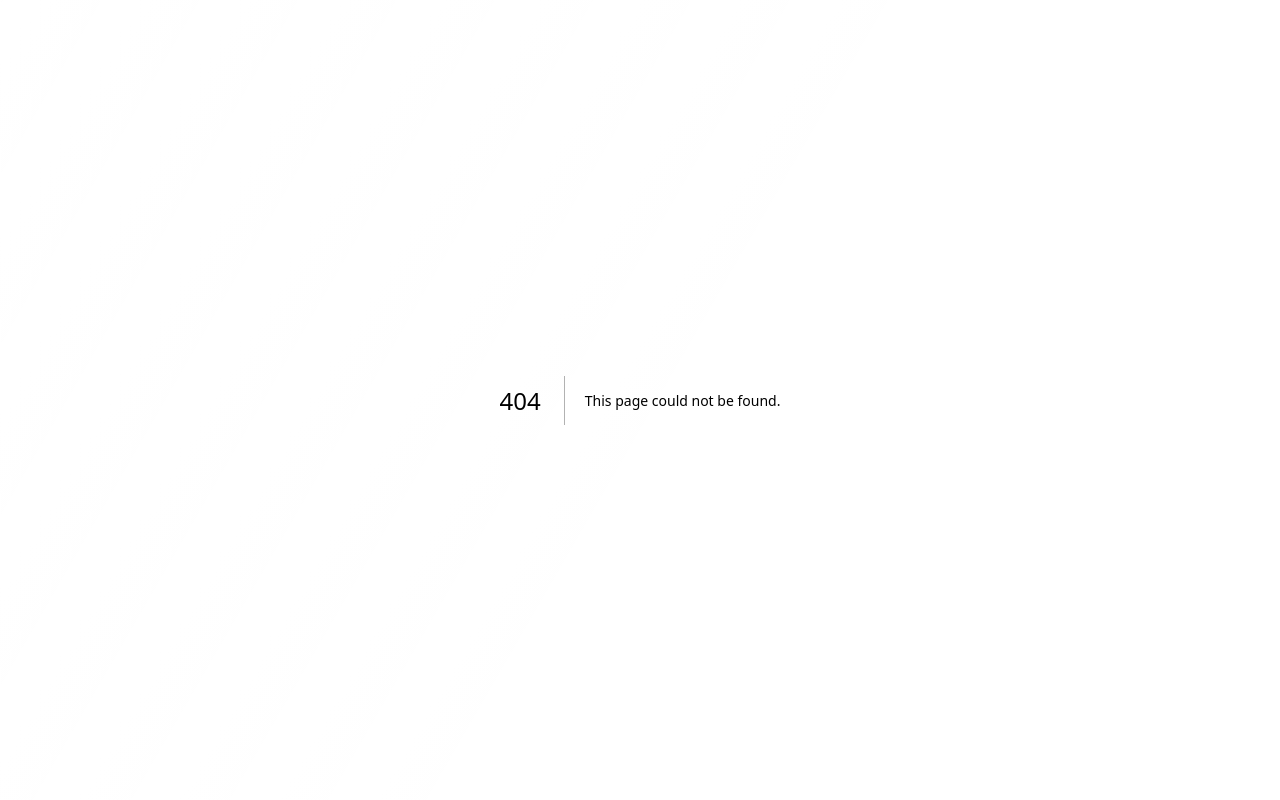
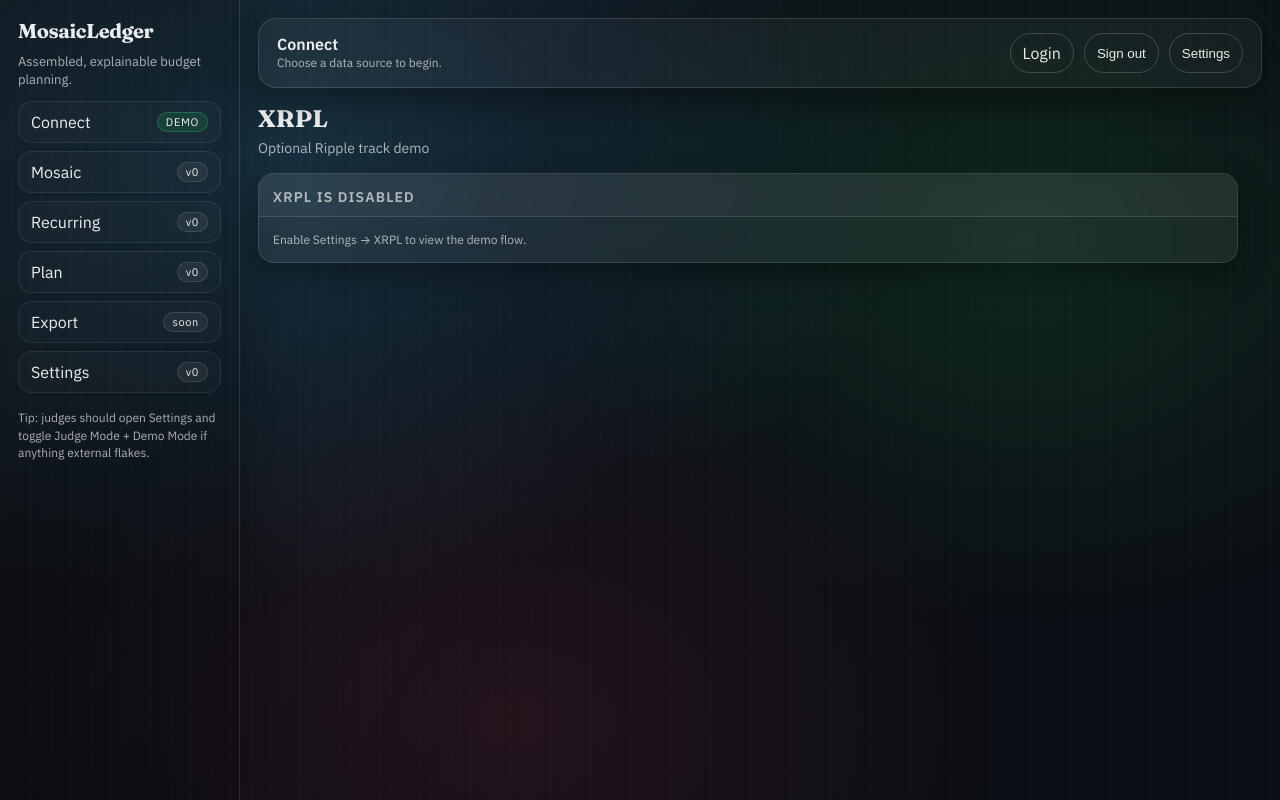
Before and after one commit to rilical/MosaicLedger, a Next.js app in the folder apps/web/: page /app/xrpl in a window 1280 px wide. Before the commit this address had no page. Built offline with nearby package versions, Linux system fonts and the light colour scheme.

Commit message:
XRPLP-008/XRPLP-010: XRPL demo page + Ripple story + evidence

```diff
--- a/apps/web/package.json
+++ b/apps/web/package.json
@@ -20,7 +20,8 @@
     "plaid": "^31.0.0",
     "react": "19.0.0",
     "react-dom": "19.0.0",
-    "react-plaid-link": "^4.1.1"
+    "react-plaid-link": "^4.1.1",
+    "zod": "^3.25.76"
   },
   "devDependencies": {
     "@playwright/test": "^1.58.2",
--- /dev/null
+++ b/apps/web/src/app/api/xrpl/send-roundup/route.ts
@@ -0,0 +1,35 @@
+import { NextResponse } from 'next/server';
+import { z } from 'zod';
+import { simulateRoundupPayment } from '@mosaicledger/xrpl';
+
+const BodySchema = z.object({
+  amountXrp: z.number().finite().nonnegative(),
+  memo: z.string().max(2000).default('mosaicledger_demo'),
+  mode: z.enum(['simulate', 'send']).default('simulate'),
+});
+
+export async function POST(req: Request) {
+  let body: unknown;
+  try {
+    body = await req.json();
+  } catch {
+    return NextResponse.json({ ok: false, error: 'invalid_json' }, { status: 400 });
+  }
+
+  const parsed = BodySchema.safeParse(body);
+  if (!parsed.success) {
+    return NextResponse.json(
+      { ok: false, error: 'invalid_body', detail: parsed.error.flatten() },
+      { status: 400 },
+    );
+  }
+
+  // Hackathon-safe: always provide a deterministic simulate path.
+  // Real testnet send can be added behind env flags later (XRPL seed stays server-side only).
+  const result = await simulateRoundupPayment({
+    amountXrp: parsed.data.amountXrp,
+    memo: parsed.data.memo,
+  });
+
+  return NextResponse.json({ ok: true, receipt: result });
+}
--- /dev/null
+++ b/apps/web/src/app/app/xrpl/page.tsx
@@ -0,0 +1,172 @@
+'use client';
+
+import * as React from 'react';
+import { getDemoTransactions } from '@mosaicledger/banking';
+import { normalizeRawTransactions } from '@mosaicledger/core';
+import type { RoundupResult } from '@mosaicledger/xrpl';
+import { Card, CardBody, CardHeader, CardTitle } from '../../../components/ui';
+import { useFlags } from '../../../lib/flags-client';
+
+type ReceiptState =
+  | { status: 'idle' }
+  | { status: 'loading' }
+  | { status: 'done'; receipt: RoundupResult }
+  | { status: 'error'; error: string };
+
+function formatMoney(n: number): string {
+  if (!Number.isFinite(n)) return '$0.00';
+  return `$${n.toFixed(2)}`;
+}
+
+function computeRoundupUsdFromDemo(): { spendUsd: number; roundupUsd: number; txCount: number } {
+  const raw = getDemoTransactions();
+  const txns = normalizeRawTransactions(raw, { source: 'demo', spendOnly: true });
+
+  let spend = 0;
+  let roundup = 0;
+  for (const t of txns) {
+    const amt = Number(t.amount);
+    if (!Number.isFinite(amt) || amt <= 0) continue;
+    spend += amt;
+    roundup += Math.ceil(amt) - amt;
+  }
+  return { spendUsd: spend, roundupUsd: roundup, txCount: txns.length };
+}
+
+export default function XrplPage() {
+  const { flags } = useFlags();
+  const [receipt, setReceipt] = React.useState<ReceiptState>({ status: 'idle' });
+
+  const roundups = React.useMemo(() => computeRoundupUsdFromDemo(), []);
+  const amountXrp = React.useMemo(() => {
+    // Demo math: assume 1 XRP ~= 1 USD to keep deterministic and explainable.
+    return roundups.roundupUsd;
+  }, [roundups.roundupUsd]);
+
+  const send = React.useCallback(async () => {
+    setReceipt({ status: 'loading' });
+    try {
+      const resp = await fetch('/api/xrpl/send-roundup', {
+        method: 'POST',
+        headers: { 'content-type': 'application/json' },
+        body: JSON.stringify({
+          amountXrp,
+          memo: 'mosaicledger_roundup_demo',
+          mode: 'simulate',
+        }),
+      });
+      const json = (await resp.json()) as unknown;
+      if (!resp.ok || !json || typeof json !== 'object') throw new Error(`XRPL failed (${resp.status})`);
+      const ok = Boolean((json as { ok?: unknown }).ok);
+      const rec = (json as { receipt?: unknown }).receipt;
+      if (!ok || !rec || typeof rec !== 'object') throw new Error('XRPL failed');
+      setReceipt({ status: 'done', receipt: rec as RoundupResult });
+    } catch (e: unknown) {
+      const msg =
+        e && typeof e === 'object' && 'message' in e
+          ? String((e as { message?: unknown }).message)
+          : 'XRPL failed';
+      setReceipt({ status: 'error', error: msg });
+    }
+  }, [amountXrp]);
+
+  if (!flags.xrplEnabled) {
+    return (
+      <div className="pageStack" style={{ maxWidth: 980 }}>
+        <div className="pageHeader">
+          <h1 className="pageTitle">XRPL</h1>
+          <div className="pageMeta">
+            <div className="pageTagline">Optional Ripple track demo</div>
+          </div>
+        </div>
+        <Card>
+          <CardHeader>
+            <CardTitle>XRPL is disabled</CardTitle>
+          </CardHeader>
+          <CardBody>
+            <div className="small">Enable Settings → XRPL to view the demo flow.</div>
+          </CardBody>
+        </Card>
+      </div>
+    );
+  }
+
+  return (
+    <div className="pageStack" style={{ maxWidth: 980 }}>
+      <div className="pageHeader">
+        <h1 className="pageTitle">XRPL Round-ups (Demo)</h1>
+        <div className="pageMeta">
+          <div className="pageTagline">Compute micro-savings, then simulate a receipt</div>
+        </div>
+      </div>
+
+      <Card>
+        <CardHeader>
+          <CardTitle>Round-up Summary</CardTitle>
+        </CardHeader>
+        <CardBody>
+          <div style={{ display: 'grid', gap: 10 }}>
+            <div className="small">
+              Demo mode uses the local transaction fixture set. Round-ups are deterministic: for each spend
+              txn, round to the next whole dollar and sum the deltas.
+            </div>
+            <div style={{ display: 'flex', flexWrap: 'wrap', gap: 12, fontVariantNumeric: 'tabular-nums' }}>
+              <div>
+                <div style={{ fontWeight: 700 }}>{roundups.txCount}</div>
+                <div className="small">Transactions</div>
+              </div>
+              <div>
+                <div style={{ fontWeight: 700 }}>{formatMoney(roundups.spendUsd)}</div>
+                <div className="small">Spend (USD)</div>
+              </div>
+              <div>
+                <div style={{ fontWeight: 700 }}>{formatMoney(roundups.roundupUsd)}</div>
+                <div className="small">Round-up total (USD)</div>
+              </div>
+              <div>
+                <div style={{ fontWeight: 700 }}>{amountXrp.toFixed(6)} XRP</div>
+                <div className="small">Amount to send (demo)</div>
+              </div>
+            </div>
+
+            <div style={{ display: 'flex', gap: 10, alignItems: 'center' }}>
+              <button className="btn btnPrimary" type="button" onClick={() => void send()} disabled={receipt.status === 'loading'}>
+                {receipt.status === 'loading' ? 'Simulating…' : 'Simulate Receipt'}
+              </button>
+              <div className="small" style={{ opacity: 0.9 }}>
+                Seeds never touch the browser. This page is optional and cannot block the core demo.
+              </div>
+            </div>
+
+            {receipt.status === 'error' ? (
+              <div className="small" style={{ color: 'rgba(234,179,8,0.95)' }}>
+                {receipt.error}
+              </div>
+            ) : null}
+
+            {receipt.status === 'done' ? (
+              <Card>
+                <CardHeader>
+                  <CardTitle>Receipt</CardTitle>
+                </CardHeader>
+                <CardBody>
+                  <div className="small" style={{ display: 'grid', gap: 6 }}>
+                    <div>
+                      Mode: <b>{receipt.receipt.mode}</b>
+                    </div>
+                    <div>
+                      Amount: <b>{receipt.receipt.amountXrp.toFixed(6)} XRP</b>
+                    </div>
+                    <div style={{ fontVariantNumeric: 'tabular-nums' }}>
+                      Tx hash: <b>{receipt.receipt.txHash}</b>
+                    </div>
+                  </div>
+                </CardBody>
+              </Card>
+            ) : null}
+          </div>
+        </CardBody>
+      </Card>
+    </div>
+  );
+}
--- a/apps/web/src/components/AppNav.tsx
+++ b/apps/web/src/components/AppNav.tsx
@@ -3,8 +3,9 @@
 import Link from 'next/link';
 import { usePathname } from 'next/navigation';
 import { Badge } from './ui';
+import { useFlags } from '../lib/flags-client';
 
-const navItems = [
+const navItemsBase = [
   { href: '/app', label: 'Connect', badge: 'LIVE' },
   { href: '/app/mosaic', label: 'Mosaic', badge: 'v0' },
   { href: '/app/recurring', label: 'Recurring', badge: 'v0' },
@@ -24,6 +25,15 @@ function isActivePath(pathname: string, href: string): boolean {
 
 export function AppNav({ demoMode }: AppNavProps) {
   const pathname = usePathname();
+  const { flags } = useFlags();
+
+  const navItems = flags.xrplEnabled
+    ? [
+        ...navItemsBase.slice(0, 5),
+        { href: '/app/xrpl', label: 'XRPL', badge: 'opt' },
+        ...navItemsBase.slice(5),
+      ]
+    : navItemsBase;
 
   return (
     <div className="navList">
```
Also changed, not shown: 5 other files (tests, documents, lock files or other folders).
